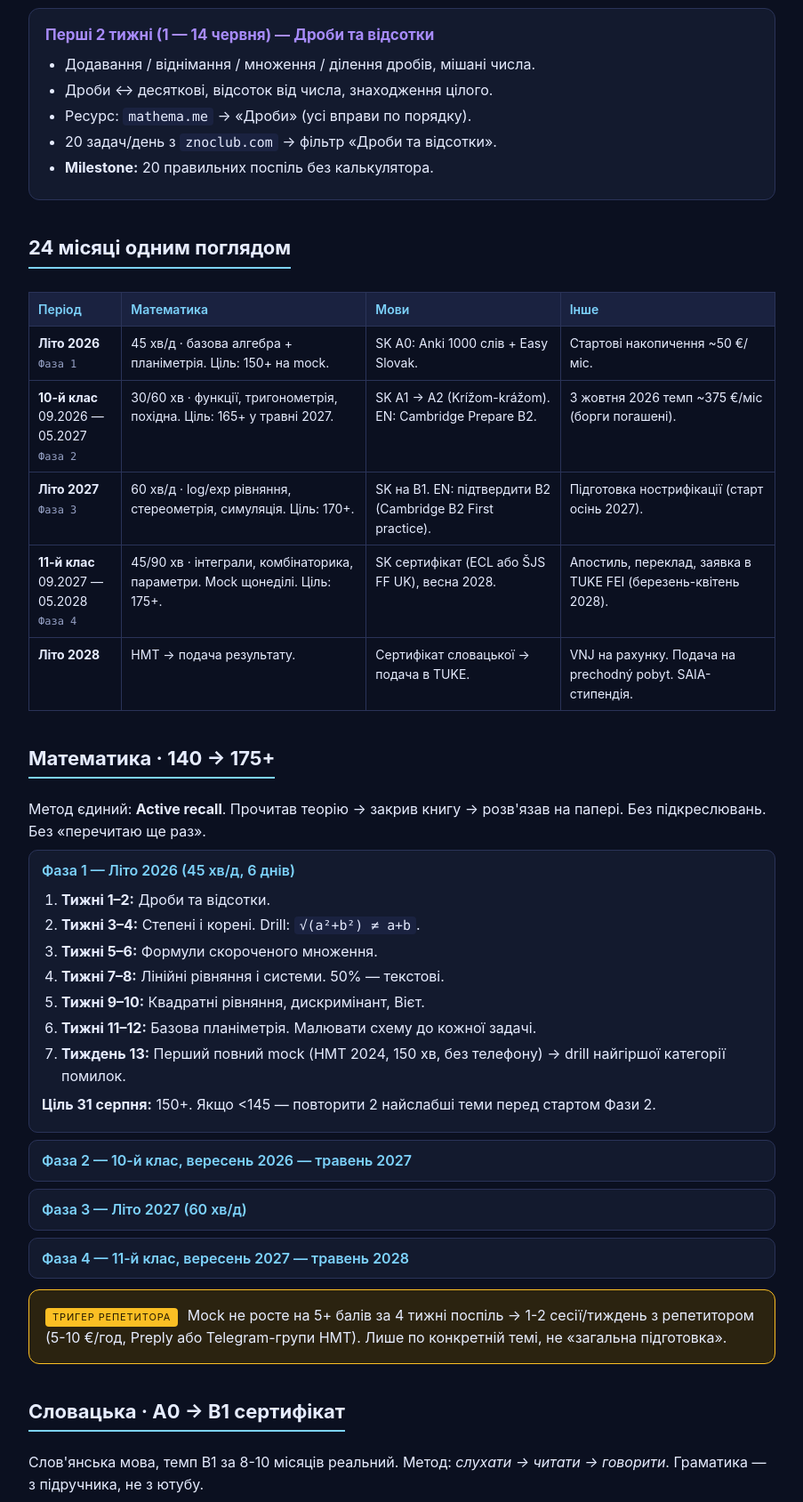
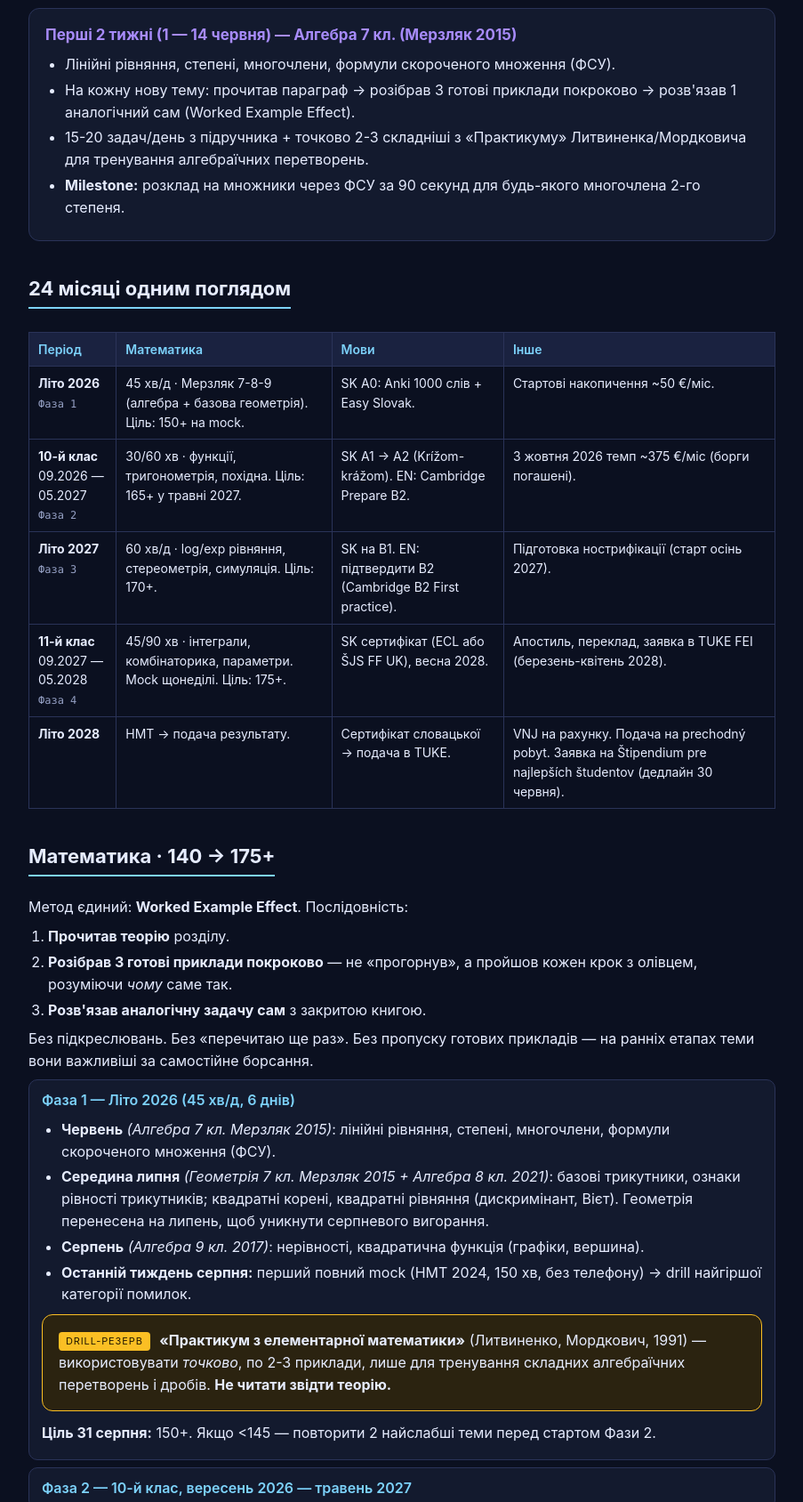
Before and after one commit to beastykrr/planv2, a plain HTML site: page index.html in a window 1280 px wide. Shown: the part 1354-3042 px from the top of the page at 89% size, without its empty margins (188-1091 px from the left). Drawn offline with Linux system fonts and the light colour scheme.

Commit message:
refactor(money): replace SAIA mentions with SAT-based Štipendium pre najlepších študentov refactor(english): update SAT timeline to Dec 2027–Mar 2028 with June 30 deadline feat(math): apply Worked Example Effect method replace phase 1 timeline with specific textbooks and drill notes
Co-authored-by: null <>

```diff
--- a/index.html
+++ b/index.html
@@ -254,13 +254,12 @@
   </div>
 
   <div class="card">
-    <h3>Перші 2 тижні (1 — 14 червня) — Дроби та відсотки</h3>
+    <h3>Перші 2 тижні (1 — 14 червня) — Алгебра 7 кл. (Мерзляк 2015)</h3>
     <ul>
-      <li>Додавання / віднімання / множення / ділення дробів, мішані числа.</li>
-      <li>Дроби ↔ десяткові, відсоток від числа, знаходження цілого.</li>
-      <li>Ресурс: <code>mathema.me</code> → «Дроби» (усі вправи по порядку).</li>
-      <li>20 задач/день з <code>znoclub.com</code> → фільтр «Дроби та відсотки».</li>
-      <li><strong>Мilestone:</strong> 20 правильних поспіль без калькулятора.</li>
+      <li>Лінійні рівняння, степені, многочлени, формули скороченого множення (ФСУ).</li>
+      <li>На кожну нову тему: прочитав параграф → розібрав 3 готові приклади покроково → розв'язав 1 аналогічний сам (Worked Example Effect).</li>
+      <li>15-20 задач/день з підручника + точково 2-3 складніші з «Практикуму» Литвиненка/Мордковича для тренування алгебраїчних перетворень.</li>
+      <li><strong>Milestone:</strong> розклад на множники через ФСУ за 90 секунд для будь-якого многочлена 2-го степеня.</li>
     </ul>
   </div>
 </section>
@@ -273,7 +272,7 @@
     <tbody>
       <tr>
         <td><strong>Літо 2026</strong><br><span class="ts">Фаза 1</span></td>
-        <td>45 хв/д · базова алгебра + планіметрія. Ціль: 150+ на mock.</td>
+        <td>45 хв/д · Мерзляк 7-8-9 (алгебра + базова геометрія). Ціль: 150+ на mock.</td>
         <td>SK A0: Anki 1000 слів + Easy Slovak.</td>
         <td>Стартові накопичення ~50 €/міс.</td>
       </tr>
@@ -299,7 +298,7 @@
         <td><strong>Літо 2028</strong></td>
         <td>НМТ → подача результату.</td>
         <td>Сертифікат словацької → подача в TUKE.</td>
-        <td>VNJ на рахунку. Подача на prechodný pobyt. SAIA-стипендія.</td>
+        <td>VNJ на рахунку. Подача на prechodný pobyt. Заявка на Štipendium pre najlepších študentov (дедлайн 30 червня).</td>
       </tr>
     </tbody>
   </table>
@@ -308,19 +307,26 @@
 <!-- =========================  MATH  ========================= -->
 <section id="math">
   <h2>Математика · 140 → 175+</h2>
-  <p>Метод єдиний: <strong>Active recall</strong>. Прочитав теорію → закрив книгу → розв'язав на папері. Без підкреслювань. Без «перечитаю ще раз».</p>
+  <p>Метод єдиний: <strong>Worked Example Effect</strong>. Послідовність:</p>
+  <ol>
+    <li><strong>Прочитав теорію</strong> розділу.</li>
+    <li><strong>Розібрав 3 готові приклади покроково</strong> — не «прогорнув», а пройшов кожен крок з олівцем, розуміючи <em>чому</em> саме так.</li>
+    <li><strong>Розв'язав аналогічну задачу сам</strong> з закритою книгою.</li>
+  </ol>
+  <p>Без підкреслювань. Без «перечитаю ще раз». Без пропуску готових прикладів — на ранніх етапах теми вони важливіші за самостійне борсання.</p>
 
   <details open>
     <summary>Фаза 1 — Літо 2026 (45 хв/д, 6 днів)</summary>
-    <ol>
-      <li><strong>Тижні 1–2:</strong> Дроби та відсотки.</li>
-      <li><strong>Тижні 3–4:</strong> Степені і корені. Drill: <code>√(a²+b²) ≠ a+b</code>.</li>
-      <li><strong>Тижні 5–6:</strong> Формули скороченого множення.</li>
-      <li><strong>Тижні 7–8:</strong> Лінійні рівняння і системи. 50% — текстові.</li>
-      <li><strong>Тижні 9–10:</strong> Квадратні рівняння, дискримінант, Вієт.</li>
-      <li><strong>Тижні 11–12:</strong> Базова планіметрія. Малювати схему до кожної задачі.</li>
-      <li><strong>Тиждень 13:</strong> Перший повний mock (НМТ 2024, 150 хв, без телефону) → drill найгіршої категорії помилок.</li>
-    </ol>
+    <ul>
+      <li><strong>Червень</strong> <em>(Алгебра 7 кл. Мерзляк 2015)</em>: лінійні рівняння, степені, многочлени, формули скороченого множення (ФСУ).</li>
+      <li><strong>Середина липня</strong> <em>(Геометрія 7 кл. Мерзляк 2015 + Алгебра 8 кл. 2021)</em>: базові трикутники, ознаки рівності трикутників; квадратні корені, квадратні рівняння (дискримінант, Вієт). Геометрія перенесена на липень, щоб уникнути серпневого вигорання.</li>
+      <li><strong>Серпень</strong> <em>(Алгебра 9 кл. 2017)</em>: нерівності, квадратична функція (графіки, вершина).</li>
+      <li><strong>Останній тиждень серпня:</strong> перший повний mock (НМТ 2024, 150 хв, без телефону) → drill найгіршої категорії помилок.</li>
+    </ul>
+    <div class="card warn" style="margin-top:10px">
+      <span class="label warn">Drill-резерв</span>
+      <strong>«Практикум з елементарної математики»</strong> (Литвиненко, Мордкович, 1991) — використовувати <em>точково</em>, по 2-3 приклади, лише для тренування складних алгебраїчних перетворень і дробів. <strong>Не читати звідти теорію.</strong>
+    </div>
     <p><strong>Ціль 31 серпня:</strong> 150+. Якщо &lt;145 — повторити 2 найслабші теми перед стартом Фази 2.</p>
   </details>
 
@@ -416,17 +422,18 @@
   </div>
 
   <div class="card">
-    <h3>SAT-стипендія — параметри і блокери</h3>
+    <h3>SAT — параметри і блокери</h3>
     <ul>
-      <li>Сума: <strong>12 000 €</strong> (400 €/міс × 10 міс/рік). <em>Не 15 000 €.</em></li>
-      <li>Вікно подачі результату: <strong>1 липня — 30 вересня</strong>, щорічно. PDF.</li>
+      <li>Сума гранта: <strong>12 000 €</strong> (400 €/міс × 10 міс × 3 роки). <em>Не 15 000 €.</em> Деталі — у секції «Гроші» (Štipendium pre najlepších študentov).</li>
+      <li><strong>Дедлайн подачі заявки на грант:</strong> 30 червня. Тобто результат SAT повинен існувати <em>раніше</em>, ніж весна 2028.</li>
+      <li><strong>Вікно складання іспиту: грудень 2027 – березень 2028.</strong> «Весна 2028» — занадто пізно.</li>
       <li><strong>Блокер:</strong> B1 англійської не вистачає на Reading (треба B2+) і на math word problems (умови неправильно інтерпретуються).</li>
-      <li>Шлях: B2 до літа 2027 → CollegeBoard practice → іспит весна 2028.</li>
+      <li>Шлях: B2 підтверджений до літа 2027 → CollegeBoard practice восени 2027 → іспит у вікні грудень 2027 – березень 2028 → подача заявки до 30 червня 2028.</li>
     </ul>
   </div>
 
   <div class="card warn">
-    <span class="label warn">Якщо B2 не виходить до літа 2027</span> SAT відкидаємо. Гап закриваємо через SAIA-стипендію + роботу на кампусі. Англійська все одно потрібна для матеріалів TUKE.
+    <span class="label warn">Якщо B2 не виходить до літа 2027</span> SAT відкидаємо — і разом з ним Štipendium pre najlepších študentov. Гап закриваємо через гранти MŠVVaŠ SR + роботу на кампусі. Англійська все одно потрібна для матеріалів TUKE.
   </div>
 </section>
 
@@ -450,10 +457,16 @@
 
   <h3>Як закрити гап (за пріоритетом)</h3>
   <ol>
-    <li><strong>SAIA</strong> — <code>stipendia.sk</code>, перевірити поточну квоту для UA-студентів.</li>
+    <li>
+      <strong>Štipendium pre najlepších študentov</strong> — урядова стипендія SK.
+      <ul>
+        <li>Сума: <strong>12 000 €</strong> на 3 роки (400 €/міс × 10 міс × 3).</li>
+        <li>Головний критерій — <strong>високий бал SAT</strong>. Тому весь шлях англ. B2 + SAT (див. секцію «Англійська + SAT») — це передусім спосіб дотягнутися до цього гранту.</li>
+        <li>Дедлайн заявки: 30 червня. Результат SAT треба мати раніше → іспит у вікні <strong>грудень 2027 – березень 2028</strong>.</li>
+      </ul>
+    </li>
     <li><strong>Гранти MŠVVaŠ SR</strong> для українців — стан осінь 2027.</li>
     <li><strong>Робота на кампусі з 1-го курсу</strong> — до 20 годин/тиждень (легально на студ. prechodný pobyt).</li>
-    <li><strong>SAT-стипендія</strong> — резерв, якщо вийде на B2.</li>
     <li><strong>VAIA.gov.sk</strong> — безкоштовні курси словацької A1-B1 (перевірити доступ для UA 16 років до приїзду).</li>
   </ol>
 
@@ -499,7 +512,7 @@
       <li>☐ Прийнятний сертифікат словацької — email admissions.</li>
       <li>☐ Поточна сума životné minimum на 2028 і VNJ.</li>
       <li>☐ Гуртожиток для іноземців 1-го курсу — питати TUKE напряму.</li>
-      <li>☐ Квота SAIA для UA-студентів на 2028/29.</li>
+      <li>☐ Поточні умови Štipendium pre najlepších študentov (мін. бал SAT, форма, дедлайн 30 червня) на 2028/29.</li>
       <li>☐ Чи доступний VAIA.gov.sk для UA-громадянина 16 років до приїзду.</li>
       <li>☐ Чи приймає TUKE НМТ напряму чи лише через нострифікацію.</li>
     </ul>
```
Also changed, not shown: 5 other files.
